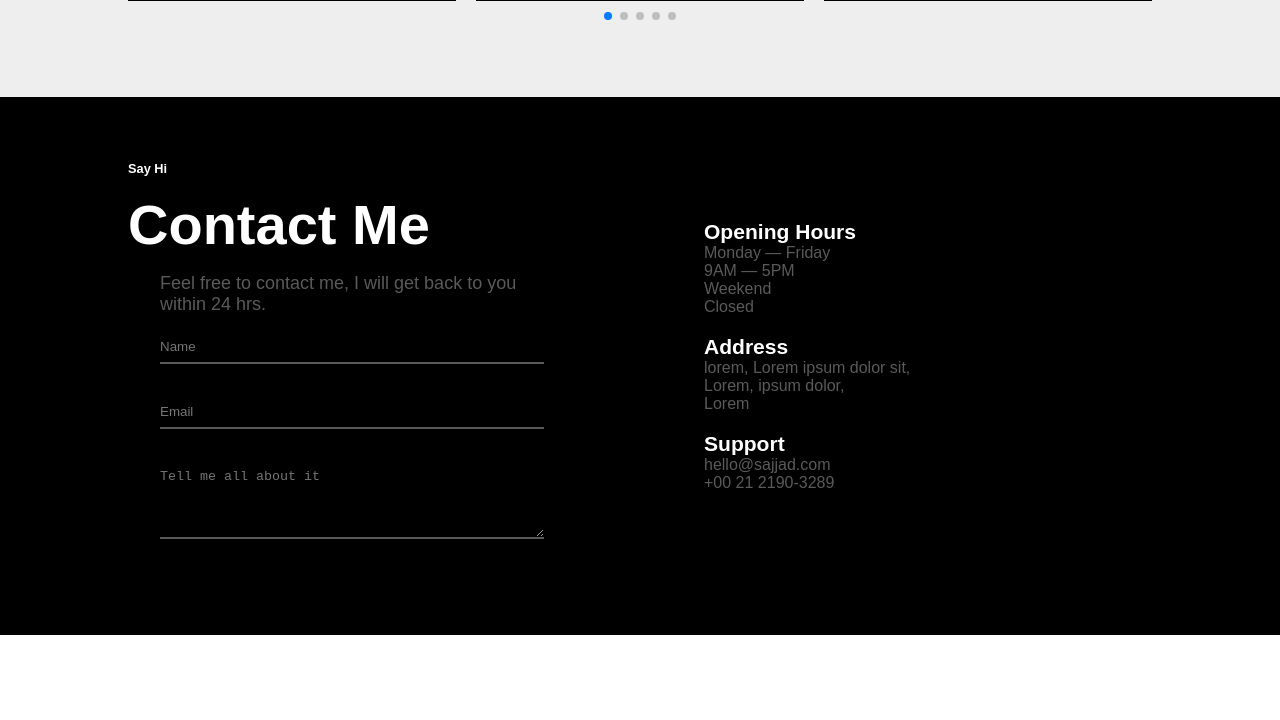
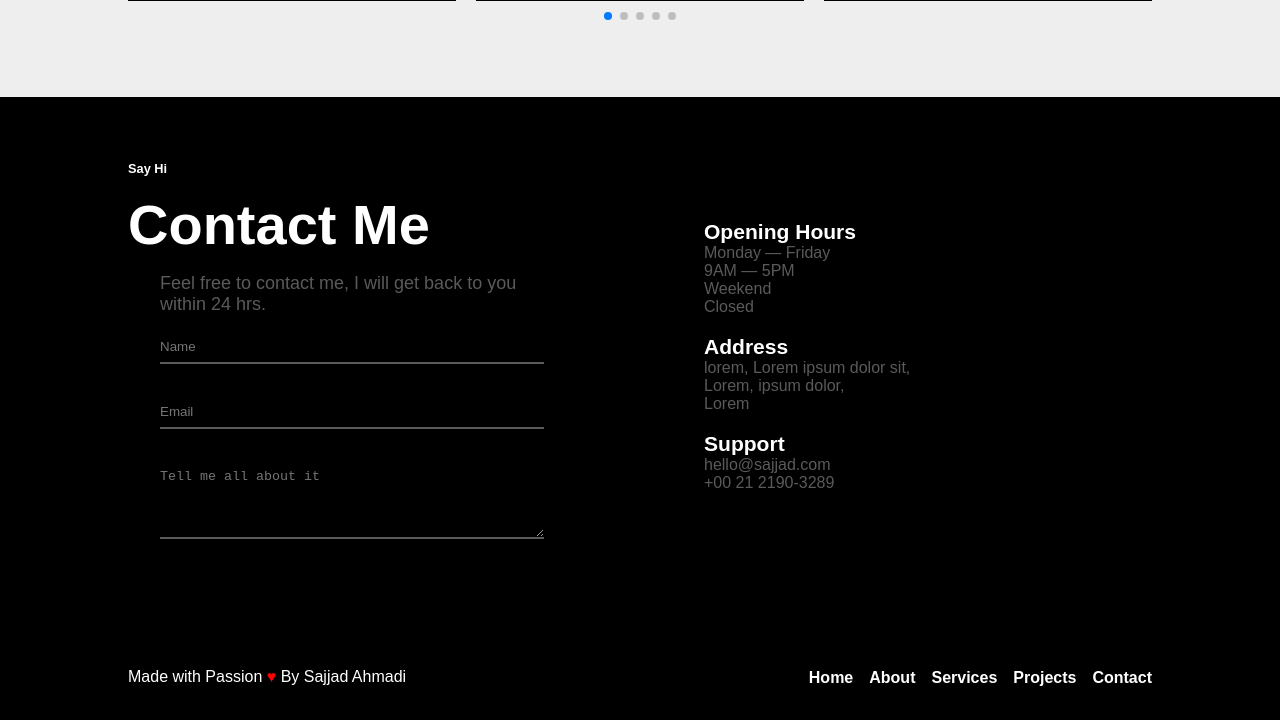
Before and after one commit to sajjadahmadi4/portfolio, a plain HTML site: page index.html in a window 1280 px wide. Shown: the part 2418-3138 px from the top of the page. Before the commit the page ends 3053 px from the top, so only its background shows below. Drawn offline with nearby package versions, Linux system fonts and the light colour scheme.

Commit message:
added footer section with responsive breakpoints

```diff
--- a/assets/css/styles.css
+++ b/assets/css/styles.css
@@ -352,8 +352,43 @@ nav ul li a:hover {
     font-size: 1rem;
 }
 /* Footer */
+#footer {
+    background: black;
+    color: white;
+    padding: 2rem 0;
+}
 
-/* Responsive styles */
+.footer {
+    display: flex;
+    justify-content: space-between;
+    align-items: center;
+}
+
+.hearts {
+    color: red;
+}
+
+#footer .container p {
+    color: white;
+    font-size: 1rem;
+}
+
+#footer .container ul {
+    display: flex;
+    gap: 1rem;
+}
+
+#footer .container ul li a {
+    color: white;
+    font-size: 1rem;
+    transition: .3s;
+}
+
+#footer .container ul li a:hover {
+    color: #5a5a5a;
+}
+
+/* Responsive breakpoints */
 @media screen and (max-width: 950px)
 {
     .contact-grid {
@@ -441,6 +476,11 @@ nav ul li a:hover {
     .services-grid {
         grid-template-columns: 1fr 1fr;
     }
+
+    /* Footer */
+    .footer {
+        flex-direction: column;
+    }
 }
 
 @media screen and (max-width: 560px)
--- a/index.html
+++ b/index.html
@@ -57,7 +57,8 @@
                         <span>ReactJS</span> &diamondsuit;
                         <span>HTML/CSS</span> &diamondsuit;
                         <span>Git/Github</span> &diamondsuit;
-                        <span>Linux/CMD</span>
+                        <span>Linux</span> &diamondsuit;
+                        <span>CMD</span>
                     </p>
                 </div>
                 <a href="#" class="btn btn-primary">Download CV</a>
@@ -244,7 +245,19 @@
         </div>
     </section>
     <!-- footer -->
+    <footer id="footer">
+        <div class="container footer">
+            <p>Made with Passion <span class="hearts">&hearts;</span> By Sajjad Ahmadi</p>
 
+            <ul>
+                <li><a href="#top">Home</a></li>
+                <li><a href="#about">About</a></li>
+                <li><a href="#services">Services</a></li>
+                <li><a href="#projects">Projects</a></li>
+                <li><a href="#contact">Contact</a></li>
+            </ul>
+        </div>
+    </footer>
     <!-- scripts -->
     <script src="https://cdn.jsdelivr.net/npm/swiper@10/swiper-bundle.min.js"></script>
     <script src="assets/js/main.js"></script>
```
